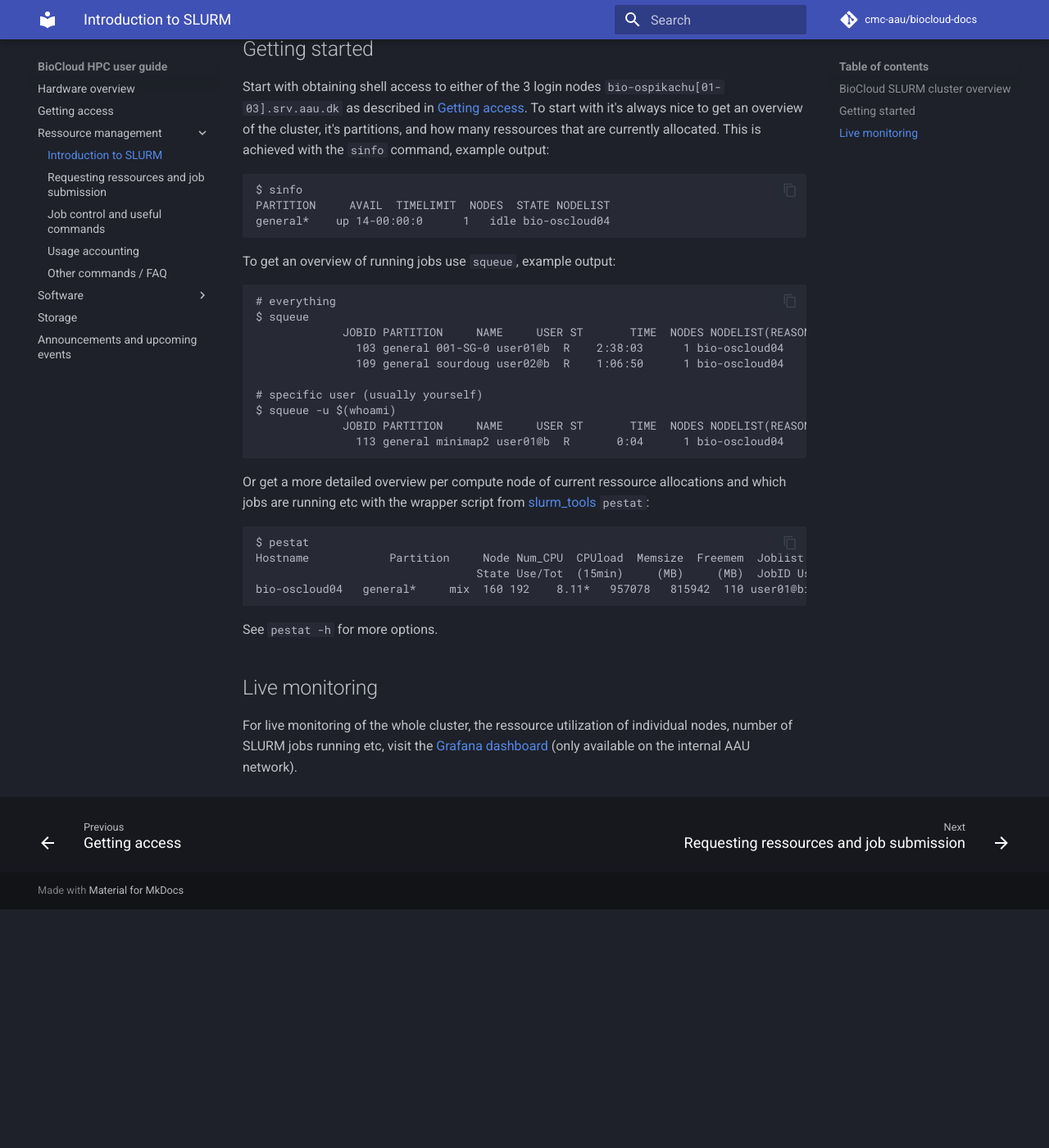
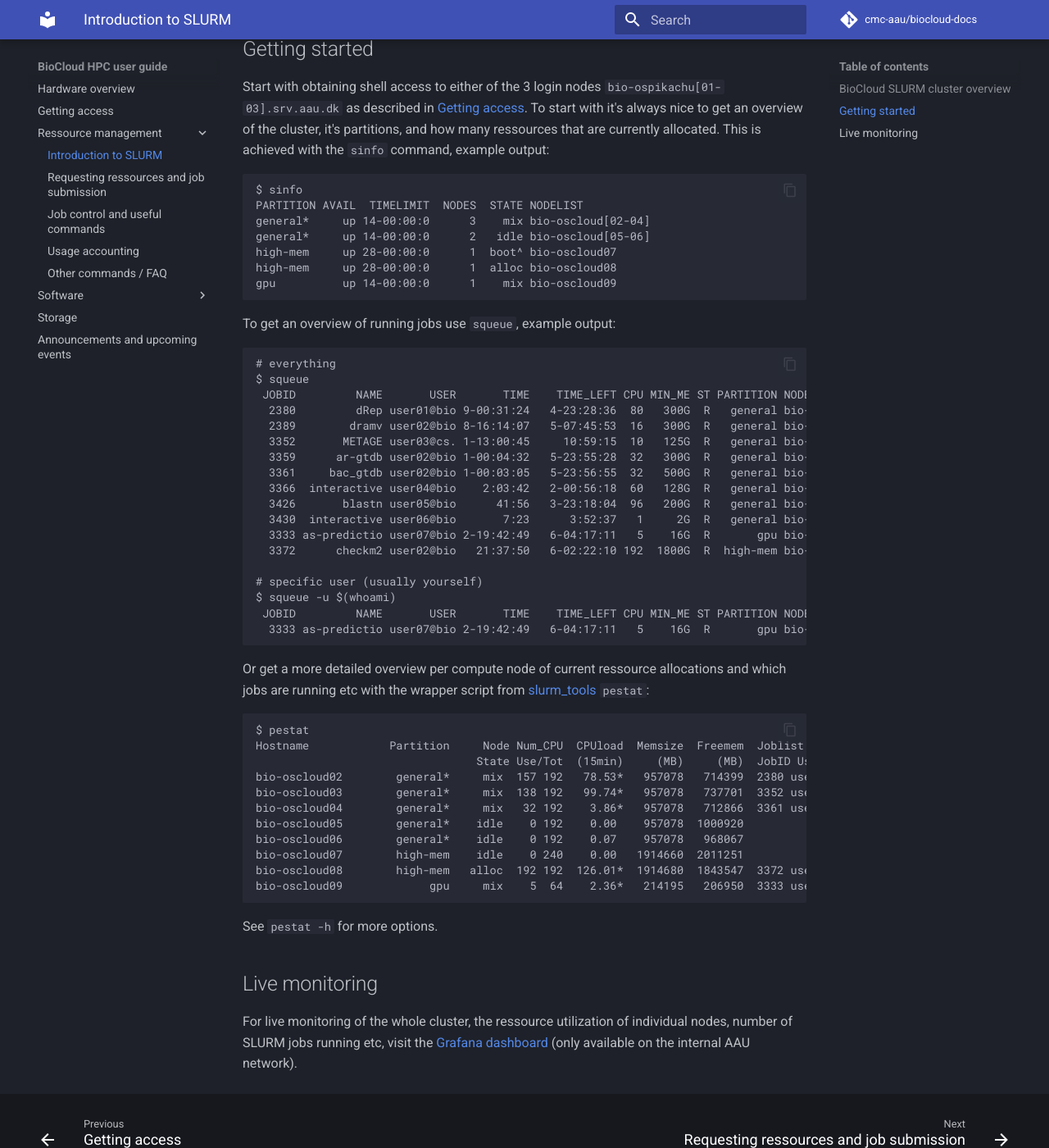
Before and after one commit to cmc-aau/hpc-docs, an MkDocs documentation site: the page built from docs/slurm/intro.md, in a window 1280 px wide and 1400 px high, scrolled down 1578 px. Shown: the whole window at 82% size. Built offline with MkDocs 1.6.1 and Material for MkDocs 9.7.7, drawn with Linux system fonts in a browser that asks for light colours; comment, search, counter and statistics services are not loaded; before the commit the page ends 2687 px from its top, so only the background shows below that.

````diff
--- a/docs/slurm/intro.md
+++ b/docs/slurm/intro.md
@@ -11,22 +11,34 @@ Start with obtaining shell access to either of the 3 login nodes `bio-ospikachu[
 
 ```
 $ sinfo
-PARTITION     AVAIL  TIMELIMIT  NODES  STATE NODELIST
-general*    up 14-00:00:0      1   idle bio-oscloud04
+PARTITION AVAIL  TIMELIMIT  NODES  STATE NODELIST
+general*     up 14-00:00:0      3    mix bio-oscloud[02-04]
+general*     up 14-00:00:0      2   idle bio-oscloud[05-06]
+high-mem     up 28-00:00:0      1  boot^ bio-oscloud07
+high-mem     up 28-00:00:0      1  alloc bio-oscloud08
+gpu          up 14-00:00:0      1    mix bio-oscloud09
 ```
 
 To get an overview of running jobs use `squeue`, example output:
 ```
 # everything
 $ squeue
-             JOBID PARTITION     NAME     USER ST       TIME  NODES NODELIST(REASON)
-               103 general 001-SG-0 user01@b  R    2:38:03      1 bio-oscloud04
-               109 general sourdoug user02@b  R    1:06:50      1 bio-oscloud04
+ JOBID         NAME       USER       TIME    TIME_LEFT CPU MIN_ME ST PARTITION NODELIST(REASON)
+  2380         dRep user01@bio 9-00:31:24   4-23:28:36  80   300G  R   general bio-oscloud02
+  2389        dramv user02@bio 8-16:14:07   5-07:45:53  16   300G  R   general bio-oscloud02
+  3352       METAGE user03@cs. 1-13:00:45     10:59:15  10   125G  R   general bio-oscloud03
+  3359      ar-gtdb user02@bio 1-00:04:32   5-23:55:28  32   300G  R   general bio-oscloud03
+  3361     bac_gtdb user02@bio 1-00:03:05   5-23:56:55  32   500G  R   general bio-oscloud04
+  3366  interactive user04@bio    2:03:42   2-00:56:18  60   128G  R   general bio-oscloud02
+  3426       blastn user05@bio      41:56   3-23:18:04  96   200G  R   general bio-oscloud03
+  3430  interactive user06@bio       7:23      3:52:37   1     2G  R   general bio-oscloud02
+  3333 as-predictio user07@bio 2-19:42:49   6-04:17:11   5    16G  R       gpu bio-oscloud09
+  3372      checkm2 user02@bio   21:37:50   6-02:22:10 192  1800G  R  high-mem bio-oscloud08
 
 # specific user (usually yourself)
 $ squeue -u $(whoami)
-             JOBID PARTITION     NAME     USER ST       TIME  NODES NODELIST(REASON)
-               113 general minimap2 user01@b  R       0:04      1 bio-oscloud04
+ JOBID         NAME       USER       TIME    TIME_LEFT CPU MIN_ME ST PARTITION NODELIST(REASON)
+  3333 as-predictio user07@bio 2-19:42:49   6-04:17:11   5    16G  R       gpu bio-oscloud09
 ```
 
 Or get a more detailed overview per compute node of current ressource allocations and which jobs are running etc with the wrapper script from [slurm_tools](https://github.com/OleHolmNielsen/Slurm_tools) `pestat`:
@@ -34,7 +46,14 @@ Or get a more detailed overview per compute node of current ressource allocation
 $ pestat
 Hostname            Partition     Node Num_CPU  CPUload  Memsize  Freemem  Joblist
                                  State Use/Tot  (15min)     (MB)     (MB)  JobID User ...
-bio-oscloud04   general*     mix  160 192    8.11*   957078   815942  110 user01@bio.aau.dk 112 user02@bio.aau.dk
+bio-oscloud02        general*     mix  157 192   78.53*   957078   714399  2380 user01@bio.aau.dk 2389 user02@bio.aau.dk 3366 user04@bio.aau.dk 3430 user06@bio.aau.dk
+bio-oscloud03        general*     mix  138 192   99.74*   957078   737701  3352 user03@cs.aau.dk 3359 user02@bio.aau.dk 3426 user05@bio.aau.dk
+bio-oscloud04        general*     mix   32 192    3.86*   957078   712866  3361 user02@bio.aau.dk
+bio-oscloud05        general*    idle    0 192    0.00    957078  1000920
+bio-oscloud06        general*    idle    0 192    0.07    957078   968067
+bio-oscloud07        high-mem    idle    0 240    0.00   1914660  2011251
+bio-oscloud08        high-mem   alloc  192 192  126.01*  1914680  1843547  3372 user02@bio.aau.dk
+bio-oscloud09             gpu     mix    5  64    2.36*   214195   206950  3333 user07@bio.aau.dk
 ```
 
 See `pestat -h` for more options.
````
Also changed, not shown: README.md (+3 -6 lines), docs/slurm/other.md (+3 -3 lines), docs/slurm/request.md (+3 -4 lines).
